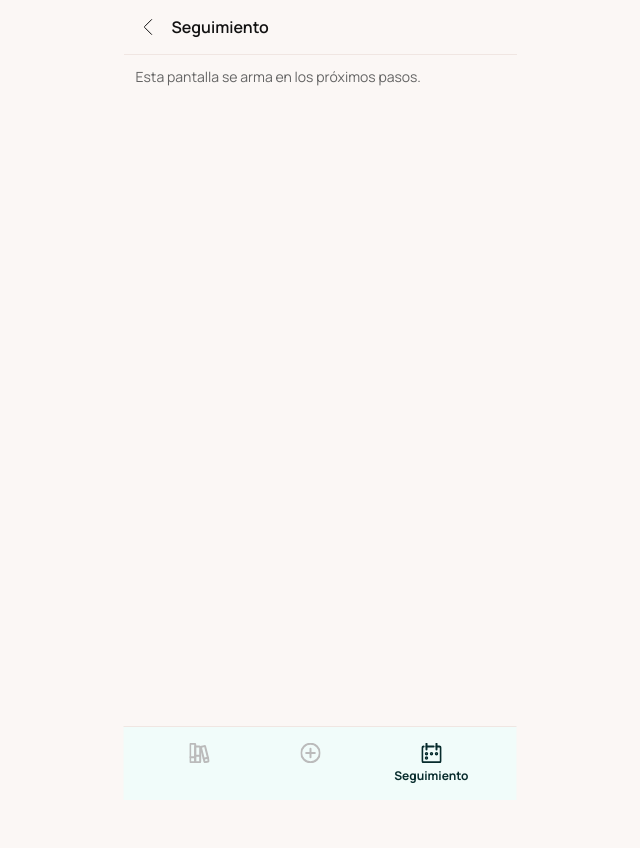
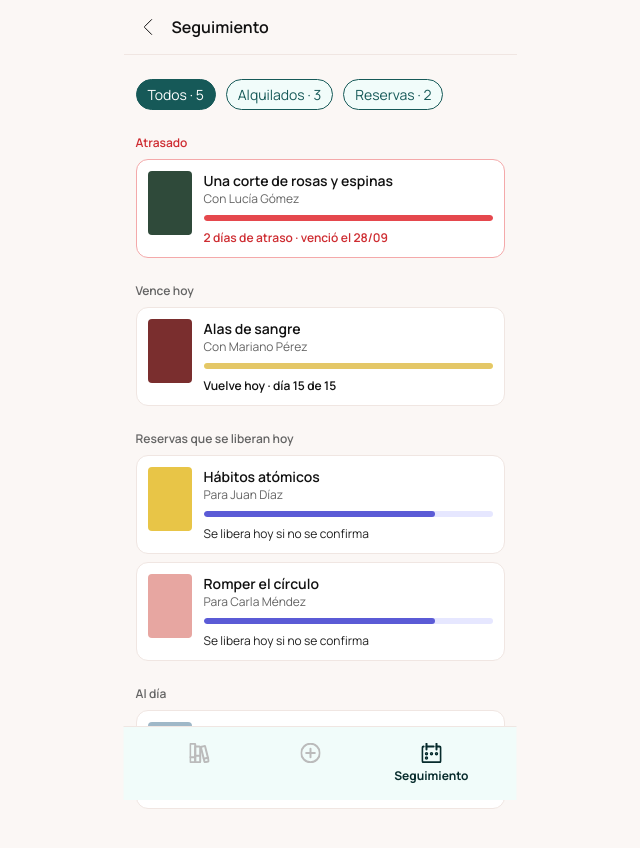
Before and after one commit to Federicovilla09/alquiler-de-libros, a React (Vite) app: page /seguimiento in a window 1280 px wide. Shown: the top 848 px of the page, without its empty margins (320-960 px from the left). Before the commit the page ends 800 px from the top, so only its background shows below. Built offline with nearby package versions, Linux system fonts and the light colour scheme.

Commit message:
Etapa 4: pantalla de Seguimiento

```diff
--- a/src/App.jsx
+++ b/src/App.jsx
@@ -2,6 +2,7 @@ import { Route, Routes } from 'react-router'
 import HomePage from './pages/HomePage'
 import BookPage from './pages/BookPage'
 import PlaceholderPage from './pages/PlaceholderPage'
+import TrackingPage from './pages/TrackingPage'
 
 function App() {
   return (
@@ -11,7 +12,7 @@ function App() {
       <Route path="/libros/nuevo" element={<PlaceholderPage title="Cargar nuevo libro" />} />
       <Route path="/libros/:id" element={<BookPage />} />
       <Route path="/libros/:id/historial" element={<PlaceholderPage title="Historial" />} />
-      <Route path="/seguimiento" element={<PlaceholderPage title="Seguimiento" withNav />} />
+      <Route path="/seguimiento" element={<TrackingPage />} />
       <Route path="*" element={<PlaceholderPage title="Página no encontrada" />} />
     </Routes>
   )
--- a/src/components/LoanCard.jsx
+++ b/src/components/LoanCard.jsx
@@ -1,11 +1,11 @@
 import './LoanCard.css'
 
-function LoanCard({ state = 'on-track', title, who, progress = 0, status, coverSrc }) {
+function LoanCard({ state = 'on-track', title, who, progress = 0, status, coverSrc, coverColor }) {
   const percent = Math.min(Math.max(progress, 0), 1) * 100
 
   return (
     <article className={`loan-card loan-card--${state}`}>
-      <div className="loan-card__cover">
+      <div className="loan-card__cover" style={{ backgroundColor: coverColor }}>
         {coverSrc && <img src={coverSrc} alt="" />}
       </div>
       <div className="loan-card__body">
--- a/src/data/books.js
+++ b/src/data/books.js
@@ -81,7 +81,7 @@ export const books = [
     synopsis: 'Una historia sobre el amor, las decisiones difíciles y el valor de empezar de nuevo.',
     quote: null,
     copies: [
-      { number: 1, condition: 'Casi nuevo', state: 'reserved', borrower: 'Sofía Ruiz' },
+      { number: 1, condition: 'Casi nuevo', state: 'reserved', borrower: 'Carla Méndez' },
     ],
   },
   {
--- /dev/null
+++ b/src/data/loans.js
@@ -0,0 +1,11 @@
+// Alquileres y reservas en curso, para la pantalla de Seguimiento.
+// En la Etapa 6, el estado, el progreso y el texto se van a calcular
+// a partir de las fechas reales.
+
+export const loans = [
+  { id: 1, bookId: 4, state: 'overdue', who: 'Con Lucía Gómez', progress: 1, status: '2 días de atraso · venció el 28/09' },
+  { id: 2, bookId: 1, state: 'due-today', who: 'Con Mariano Pérez', progress: 1, status: 'Vuelve hoy · día 15 de 15' },
+  { id: 3, bookId: 2, state: 'reserved', who: 'Para Juan Díaz', progress: 0.8, status: 'Se libera hoy si no se confirma' },
+  { id: 4, bookId: 5, state: 'reserved', who: 'Para Carla Méndez', progress: 0.8, status: 'Se libera hoy si no se confirma' },
+  { id: 5, bookId: 7, state: 'on-track', who: 'Con Sofía Ruiz', progress: 0.4, status: 'Faltan 18 días · vuelve el 18/10' },
+]
--- /dev/null
+++ b/src/pages/TrackingPage.css
@@ -0,0 +1,44 @@
+.tracking {
+  gap: var(--gap-9);
+  padding-top: var(--gap-9);
+}
+
+.tracking__filters {
+  display: flex;
+  gap: var(--gap-6);
+  overflow-x: auto;
+  scrollbar-width: none;
+}
+
+.tracking__filters::-webkit-scrollbar {
+  display: none;
+}
+
+.tracking__section {
+  display: flex;
+  flex-direction: column;
+  gap: var(--gap-5);
+}
+
+.tracking__label {
+  font-size: 12px;
+  font-weight: 600;
+  color: var(--gray-11);
+}
+
+.tracking__label--urgent {
+  color: var(--error-11);
+}
+
+.tracking__link {
+  display: block;
+  border-radius: var(--radius-large);
+  color: inherit;
+  text-decoration: none;
+  -webkit-tap-highlight-color: transparent;
+}
+
+.tracking__link:focus-visible {
+  outline: 2px solid var(--bg-app-11);
+  outline-offset: 2px;
+}
--- /dev/null
+++ b/src/pages/TrackingPage.jsx
@@ -0,0 +1,85 @@
+import { useState } from 'react'
+import { Link } from 'react-router'
+import './TrackingPage.css'
+import NavigationHeader from '../components/NavigationHeader'
+import TagFilter from '../components/TagFilter'
+import LoanCard from '../components/LoanCard'
+import BottomNav from '../components/BottomNav'
+import { loans } from '../data/loans'
+import { findBook } from '../data/books'
+
+const FILTERS = [
+  { id: 'all', label: 'Todos', states: ['overdue', 'due-today', 'reserved', 'on-track'] },
+  { id: 'rented', label: 'Alquilados', states: ['overdue', 'due-today', 'on-track'] },
+  { id: 'reserved', label: 'Reservas', states: ['reserved'] },
+]
+
+const SECTIONS = [
+  { state: 'overdue', label: 'Atrasado', urgent: true },
+  { state: 'due-today', label: 'Vence hoy' },
+  { state: 'reserved', label: 'Reservas que se liberan hoy' },
+  { state: 'on-track', label: 'Al día' },
+]
+
+function TrackingPage() {
+  const [filterId, setFilterId] = useState('all')
+
+  const activeFilter = FILTERS.find((f) => f.id === filterId)
+  const visibleLoans = loans.filter((loan) => activeFilter.states.includes(loan.state))
+
+  function countFor(filter) {
+    return loans.filter((loan) => filter.states.includes(loan.state)).length
+  }
+
+  return (
+    <main className="app">
+      <NavigationHeader title="Seguimiento" />
+
+      <div className="content tracking">
+        <div className="tracking__filters">
+          {FILTERS.map((filter) => (
+            <TagFilter
+              key={filter.id}
+              selected={filter.id === filterId}
+              onClick={() => setFilterId(filter.id)}
+            >
+              {filter.label} · {countFor(filter)}
+            </TagFilter>
+          ))}
+        </div>
+
+        {SECTIONS.map((section) => {
+          const sectionLoans = visibleLoans.filter((loan) => loan.state === section.state)
+          if (sectionLoans.length === 0) return null
+
+          return (
+            <section key={section.state} className="tracking__section">
+              <h2 className={section.urgent ? 'tracking__label tracking__label--urgent' : 'tracking__label'}>
+                {section.label}
+              </h2>
+              {sectionLoans.map((loan) => {
+                const book = findBook(loan.bookId)
+                return (
+                  <Link key={loan.id} to={`/libros/${loan.bookId}`} className="tracking__link">
+                    <LoanCard
+                      state={loan.state}
+                      title={book.title}
+                      coverColor={book.coverColor}
+                      who={loan.who}
+                      progress={loan.progress}
+                      status={loan.status}
+                    />
+                  </Link>
+                )
+              })}
+            </section>
+          )
+        })}
+      </div>
+
+      <BottomNav />
+    </main>
+  )
+}
+
+export default TrackingPage
```
